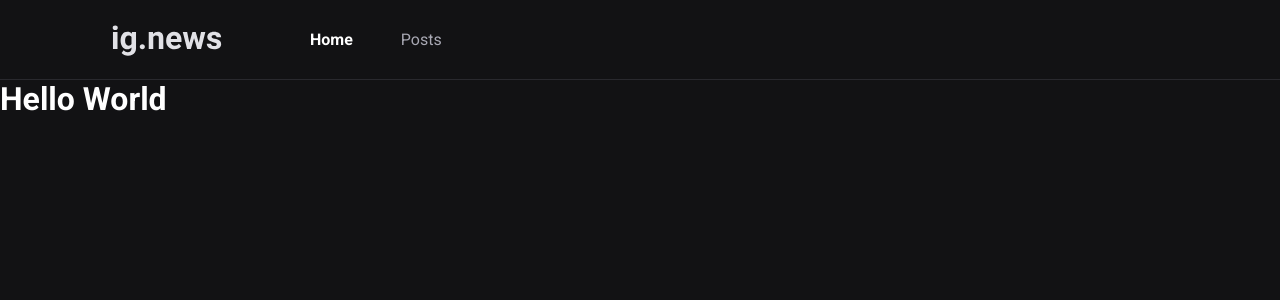
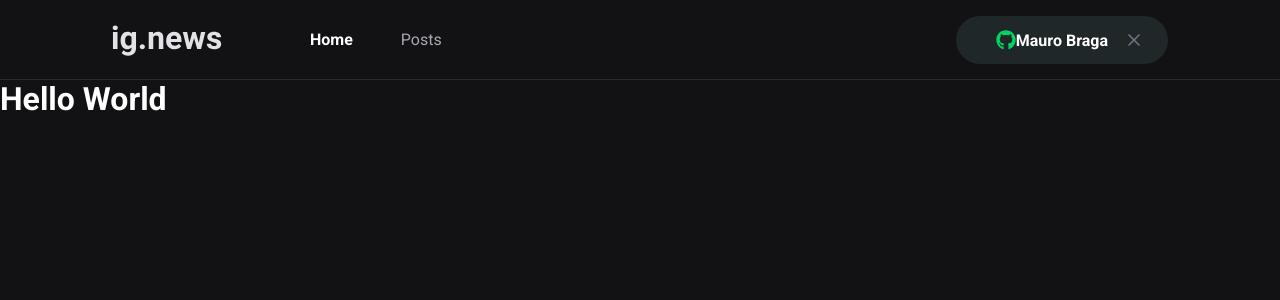
Before and after one commit to MauroBraga/ignews, a Next.js app: page / in a window 1280 px wide. Shown: the top 300 px of the page. Built offline with nearby package versions, Linux system fonts and the light colour scheme.

Commit message:
Componente: SignInButton

```diff
--- a/package.json
+++ b/package.json
@@ -12,6 +12,7 @@
     "next": "11.1.2",
     "react": "17.0.2",
     "react-dom": "17.0.2",
+    "react-icons": "^4.3.1",
     "sass": "^1.43.4"
   },
   "devDependencies": {
--- a/src/components/Header/index.tsx
+++ b/src/components/Header/index.tsx
@@ -1,3 +1,4 @@
+import { SigInButton } from '../SignInButton';
 import styles from './styles.module.scss';
 
 export function Header() {
@@ -9,6 +10,7 @@
                     <a className={styles.active}>Home</a>
                     <a>Posts</a>
                 </nav>
+                <SigInButton/>
             </div>
         </header>
     )
--- a/src/components/Header/styles.module.scss
+++ b/src/components/Header/styles.module.scss
@@ -51,4 +51,8 @@
             }
           }
     }
+
+    button {
+      margin-left: auto;
+    }
 }
--- /dev/null
+++ b/src/components/SignInButton/index.tsx
@@ -0,0 +1,26 @@
+import {FaGithub} from 'react-icons/fa';
+import {FiX} from 'react-icons/fi';
+
+import styles from './styles.module.scss';
+
+export function SigInButton(){
+
+    const isUserLoggedIn = true;
+
+    return  isUserLoggedIn ? (
+        <button
+            type="button"
+            className={styles.singInButton}>
+            <FaGithub color="#04d361"/>
+            Mauro Braga
+            <FiX color="#737380" className={styles.closeIcon}/>
+        </button>
+    ) : (
+        <button
+            type="button"
+            className={styles.singInButton}>
+            <FaGithub color="#eba417"/>
+            Sign in with Github
+        </button>
+    )
+}
--- /dev/null
+++ b/src/components/SignInButton/styles.module.scss
@@ -0,0 +1,33 @@
+.singInButton{
+    height: 3rem;
+    border-radius: 3rem;
+    background: var(--gray-850);
+    border: 0;
+    padding: 0 1.5rem;
+
+    display: flex;
+    align-items: center;
+    justify-content: center;
+
+    color: var(--white);
+    font-weight: bold;
+
+    svg {
+        width: 20px;
+        height: 20px;
+    }
+
+    svg:first-child {
+        margin-left: 1rem;
+    }
+
+    svg.closeIcon {
+        margin-left: 1rem;
+    }
+
+    transition: filter 0.2;
+
+    &:hover{
+        filter: brightness(0.8);
+    }
+}
--- a/src/styles/global.scss
+++ b/src/styles/global.scss
@@ -9,6 +9,7 @@
     --gray-100:  #e1e1e6;
     --gray-300: #a8a8b3;
     --gray-800: #29292e;
+    --gray-850: #1f2729;
     --gray-900: #121214;
 
     --cyan-500: #61dafb;
```
Also changed, not shown: 1 other file (tests, documents, lock files or other folders).
